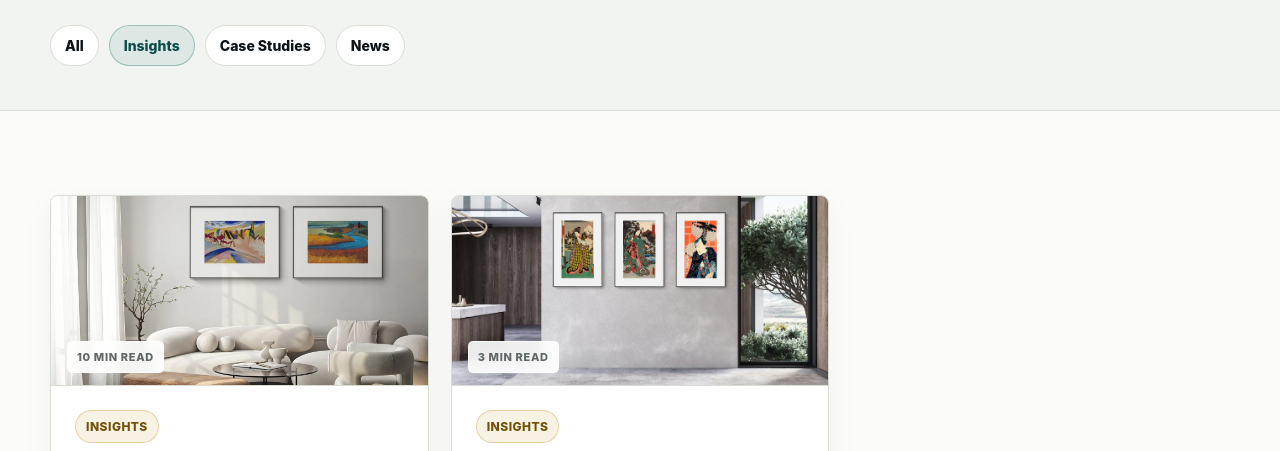
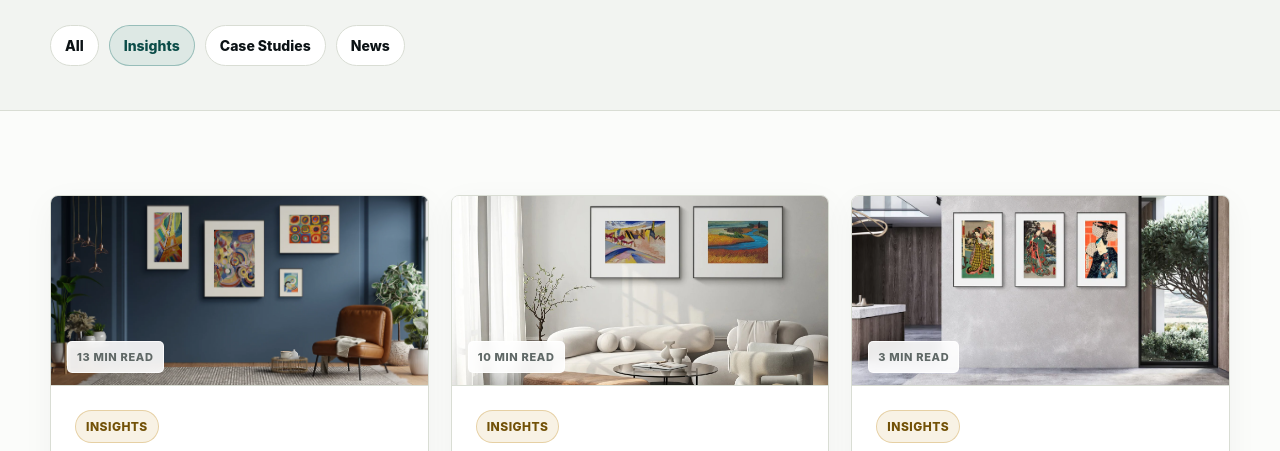
Before and after one commit to PanPanTech/einksmart.com, a plain HTML site: page en/blog/insights/index.html in a window 1280 px wide. Shown: the part 349-800 px from the top of the page. Drawn offline with Linux system fonts and the light colour scheme.

Commit message:
Add color e-ink frame guide to insights index

```diff
--- a/en/blog/insights/index.html
+++ b/en/blog/insights/index.html
@@ -15,6 +15,7 @@
   <body>
     <header class="site-header"><nav class="nav"><a class="brand" href="../../"><span class="brand-mark">e</span><span class="brand-text"><span>einksmart</span><small>Color E-Ink Content Platform</small></span></a><div class="nav-links"><a href="../../product.html">Product</a><a href="../../solutions.html">Solutions</a><a href="../../technology.html">Technology</a><a href="../../partners.html">Partners</a><a class="active" href="../">Blog</a><a href="../../contact.html">Contact</a></div><div class="nav-actions"><a class="lang-link" href="../../../zh-cn/blog/insights/">中文</a><a class="btn teal" href="../../partners.html">Become a Partner</a></div></nav></header>
     <main><section class="category-hero"><div class="page-title"><div class="eyebrow">Insights</div><h1>Long-term ideas for managed color E-Ink content.</h1><p>Educational buyer guides about color E-Ink, digital signage, and B2B content operations.</p><div class="content-nav"><a class="content-pill" href="../">All</a><a class="content-pill active" href="./">Insights</a><a class="content-pill" href="../case-studies/">Case Studies</a><a class="content-pill" href="../news/">News</a></div></div></section><section class="section"><div class="container article-grid">
+      <a class="card article-card" href="best-color-e-ink-photo-frames-2026.html"><div class="article-card-media"><img class="article-card-image" src="/assets/images/magirealm-blue-gallery.png" width="1680" height="768" loading="lazy" alt="Coordinated gallery wall of color E-Ink artwork in a blue interior" /><span class="article-card-readtime">13 min read</span></div><div class="article-card-body"><span class="tag">Insights</span><h2>The Best Color E-Ink Photo Frames in 2026: Spectra 6 Buyer's Guide</h2><p>Compare Aura Ink, InkPoster, BLOOMIN8, InkJoy, Samsung EMDX, and MagiRealm by panel, price, battery, app, and room fit.</p><p class="article-meta">Published July 15, 2026</p><span class="btn secondary">Read Buyer's Guide</span></div></a>
       <a class="card article-card" href="e-ink-picture-frames-explained.html"><div class="article-card-media"><img class="article-card-image" src="/assets/blog/e-ink-picture-frames-living-room.jpg" width="1500" height="1125" loading="lazy" alt="Two E-Ink picture frames displaying art in a bright living room" /><span class="article-card-readtime">10 min read</span></div><div class="article-card-body"><span class="tag">Insights</span><h2>E-Ink picture frames explained: how they work and what to check</h2><p>A practical buyer's guide to paper-like digital frames, including technology, sizes, battery considerations, and trade-offs.</p><p class="article-meta">Published July 10, 2026</p><span class="btn secondary">Read Insight</span></div></a>
       <a class="card article-card" href="color-eink-vs-lcd-digital-signage.html"><div class="article-card-media"><img class="article-card-image" src="/assets/images/technology-e6-gallery-wall.png" width="893" height="714" loading="lazy" alt="Three color E-Ink art frames arranged on a modern wall" /><span class="article-card-readtime">3 min read</span></div><div class="article-card-body"><span class="tag">Insights</span><h2>Color E-Ink vs LCD digital signage: when calm screens win</h2><p>Compare display behavior, operating cost, viewer fatigue, and content workflows for B2B spaces.</p><p class="article-meta">Updated July 1, 2026</p><span class="btn secondary">Read Insight</span></div></a>
     </div></section></main>
```
